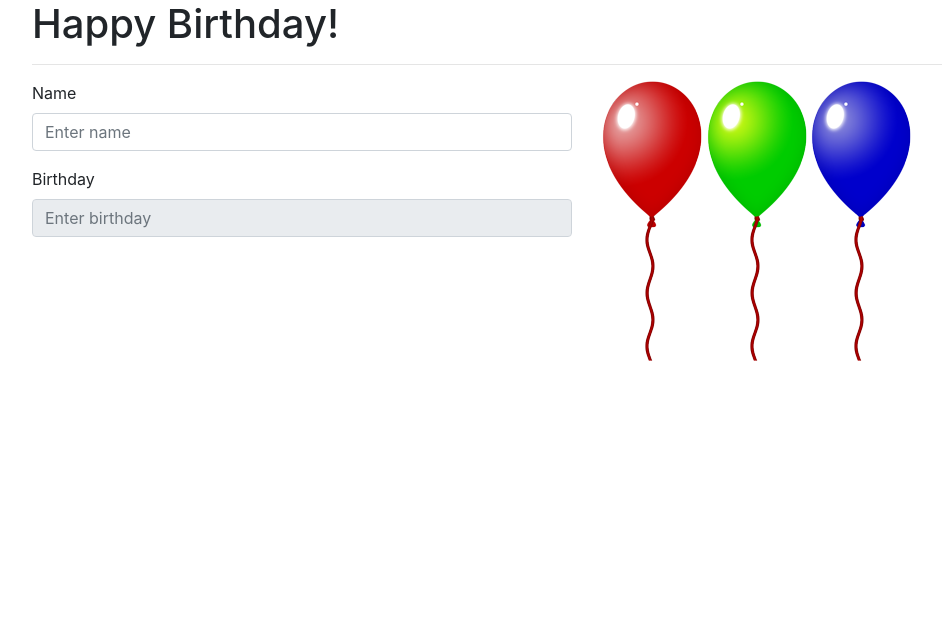
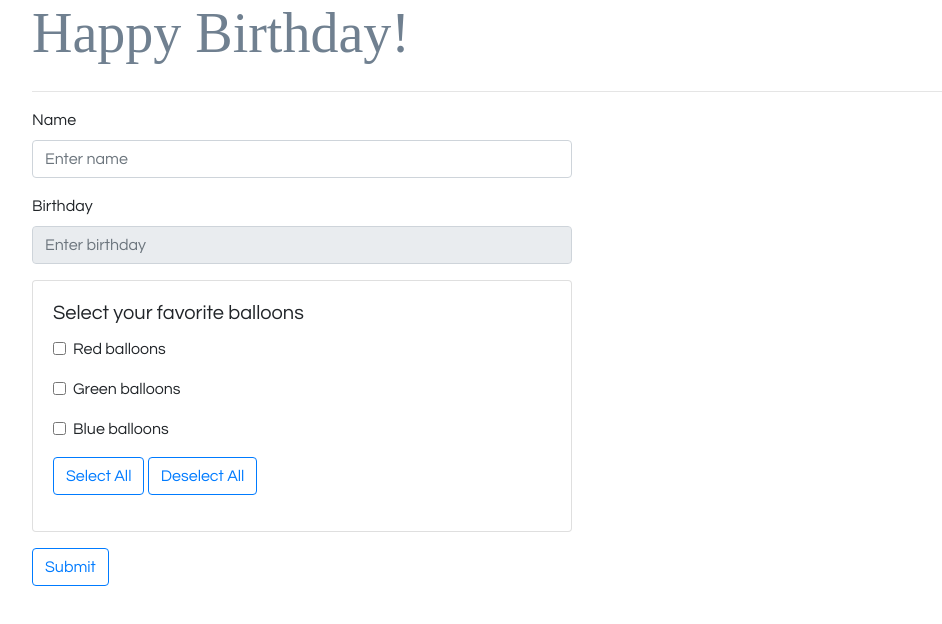
Before and after one commit to Hexiphix/Assign3JavaScript, a plain HTML site: page balloons.html in a window 1280 px wide. Shown: the whole page, without its empty margins (53-995 px from the left). Drawn offline with nearby package versions, Linux system fonts and the light colour scheme; a web font is replaced by a local one.

Commit message:
Assign3JavaScript

```diff
--- a/balloons.html
+++ b/balloons.html
@@ -9,13 +9,34 @@
     <!-- pickadate -->
     <link rel="stylesheet" href="css/default.css" />
     <link rel="stylesheet" href="css/default.date.css" />
+    <!-- animate.css -->
+    <link rel="stylesheet" href="https://cdnjs.cloudflare.com/ajax/libs/animate.css/4.1.1/animate.min.css"/>
+    <!-- google font -->
+    <link href="https://fonts.googleapis.com/css?family=Londrina+Shadow|Questrial" rel="stylesheet">
+    <!-- custom css -->
+    <style>
+        h1 {
+            font-family: 'Londrina Shadow';
+            color: slategray;
+            font-size: 3.5em;
+        }
+        body {
+            font-family: 'Questrial';
+        }
+        h1.animate__animated {
+            display: inline-block;
+        }
+        .ball{
+            visibility: hidden;
+        }
+    </style>
 </head>
 <body>
 
     <!-- content -->
     <div class="container">
-        <h1>Happy Birthday!</h1><hr />
-        <form role="form">
+        <h1 class="startRandAnimate changeColor">Happy Birthday!</h1><hr />
+        <form role="form" id="balloonForm">
             <div class="row">
                 <div class="col-sm">
                     <div class="form-group">
@@ -26,11 +47,48 @@
                         <label for="birthday">Birthday</label>
                         <input type="text" class="form-control" id="birthday" placeholder="Enter birthday" />
                     </div>
+                    <div class="card">
+                        <div class="card-body">
+                            <h5 class="card-title">Select your favorite balloons</h5>
+
+                            <div class="form-group form-check">
+                                <input type="checkbox" class="form-check-input" id="red">
+                                <label class="form-check-label" for="red">Red balloons</label>
+                            </div>
+                            <div class="form-group form-check">
+                                <input type="checkbox" class="form-check-input" id="green">
+                                <label class="form-check-label" for="green">Green balloons</label>
+                            </div>
+                            <div class="form-group form-check">
+                                <input type="checkbox" class="form-check-input" id="blue">
+                                <label class="form-check-label" for="blue">Blue balloons</label>
+                            </div>
+                            <div class="form-group">
+                                <button type="button" class="btn btn-outline-primary" id="ballSelAll">Select All</button>
+                                <button type="button" class="btn btn-outline-primary" id="ballDesAll">Deselect All</button>
+                            </div>
+                        </div>
+                    </div>
+                    <button type="button" class="btn btn-outline-primary mt-3" id="submit">Submit</button>
                 </div>
                 <div class="col-sm">
                     <img src="media/red.png" class="ball" alt="red balloon" id="redImg" />
                     <img src="media/green.png" class="ball" alt="green balloon" id="greenImg" />
                     <img src="media/blue.png" class="ball" alt="blue balloon" id="blueImg" />
+
+                    <!-- toast -->
+                    <div id="toast" class="toast mt-2">
+                        <div class="toast-header">
+                            <strong class="mr-auto" id="noneSelected">Select A Balloon</strong>
+                            <button type="button" class="ml-2 mb-1 close" data-dismiss="toast" aria-label="Close">
+                                <span aria-hidden="true">&times;</span>
+                            </button>
+                        </div>
+                        <div class="toast-body">
+                            You have to have at least one balloon selected to submit!
+                        </div>
+                    </div>
+
                 </div>
             </div>
         </form>
--- a/js/balloons.js
+++ b/js/balloons.js
@@ -1,4 +1,69 @@
 $(function(){
+    // holds all the animate css attention seeker class name endings
+    const attenSeek = ["bounce", "flash", "pulse", "rubberBand", "shakeX", "shakeY", "headShake", "swing", "tada", "wobble", "jello", "heartBeat"];
+
+    // gives all elements with the class startRandAnimate a random starting animation on page load
+    $('.startRandAnimate').addClass("animate__animated animate__" + attenSeek[rand(0, attenSeek.length - 1)]);
 
     $('#birthday').pickadate({ format: 'mmmm, d' });
+
+    // uncheck all checkboxes (FireFox)
+    $('.form-check-input').each(function () {
+        $(this).prop('checked', false);
+    });
+
+
+    $('.form-check-label').on("mouseenter", function(){
+        $('.changeColor').css("color", $(this).siblings(0).attr('id'));
+    });
+
+    $('.form-check-label').on("mouseleave", function(){
+        $('.changeColor').css("color", "slategray");
+    });
+
+    // event listener for check/uncheck
+    $('.form-check-input').on('change', function () {
+        // make the image visible
+        $('#' + this.id + 'Img').css('visibility', 'visible')
+        // animate balloon in/out based on checkbox
+        $(this).is(':checked') ?
+            $('#' + this.id + 'Img').removeClass().addClass('animate__animated animate__bounceInDown') :
+            $('#' + this.id + 'Img').addClass('animate__animated animate__bounceOutUp');
+    });
+
+    // Button selects all the checkboxes
+    $('#ballSelAll').on('click', function(){
+        $('.form-check-input').each(function () {
+            if($(this).prop('checked') == false) {$(this).trigger('click');}
+        });
+    })
+
+    // Button deselects all the checkboxes
+    $('#ballDesAll').on('click', function(){
+        $('.form-check-input').each(function () {
+            if($(this).prop('checked') == true) {$(this).trigger('click');}
+        });
+    })
+
+    // gives functionality to submit button
+    $('#submit').on('click', function(){
+
+        let balloonSelected = false;
+
+        // checks if any of the checkboxes are checked
+        $('.form-check-input').each(function () {
+            if($(this).prop('checked') == true){ balloonSelected = true; }
+        });
+
+        // will show a toast if no balloon checkbox is checked
+        if(balloonSelected == false){
+            $('#toast').toast({ delay:5000 }).toast('show');
+        }
+    })
+
+    // Random function that uses Math.random(), a random integer from within the range provided
+    function rand(lowest, highest){
+        var adjustedHigh = (highest - lowest) + 1;
+        return Math.floor(Math.random()*adjustedHigh) + parseFloat(lowest);
+    }
 });
```
